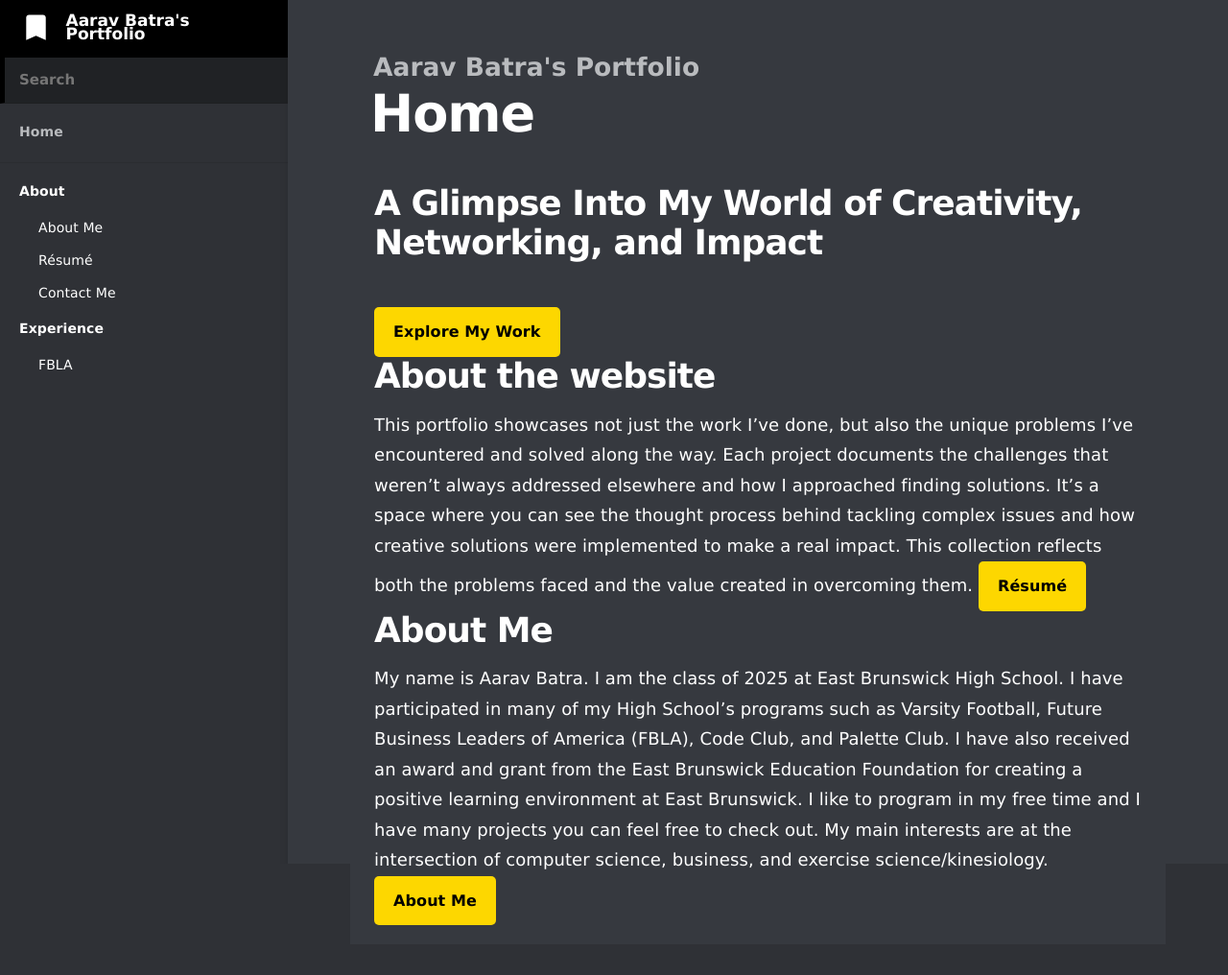
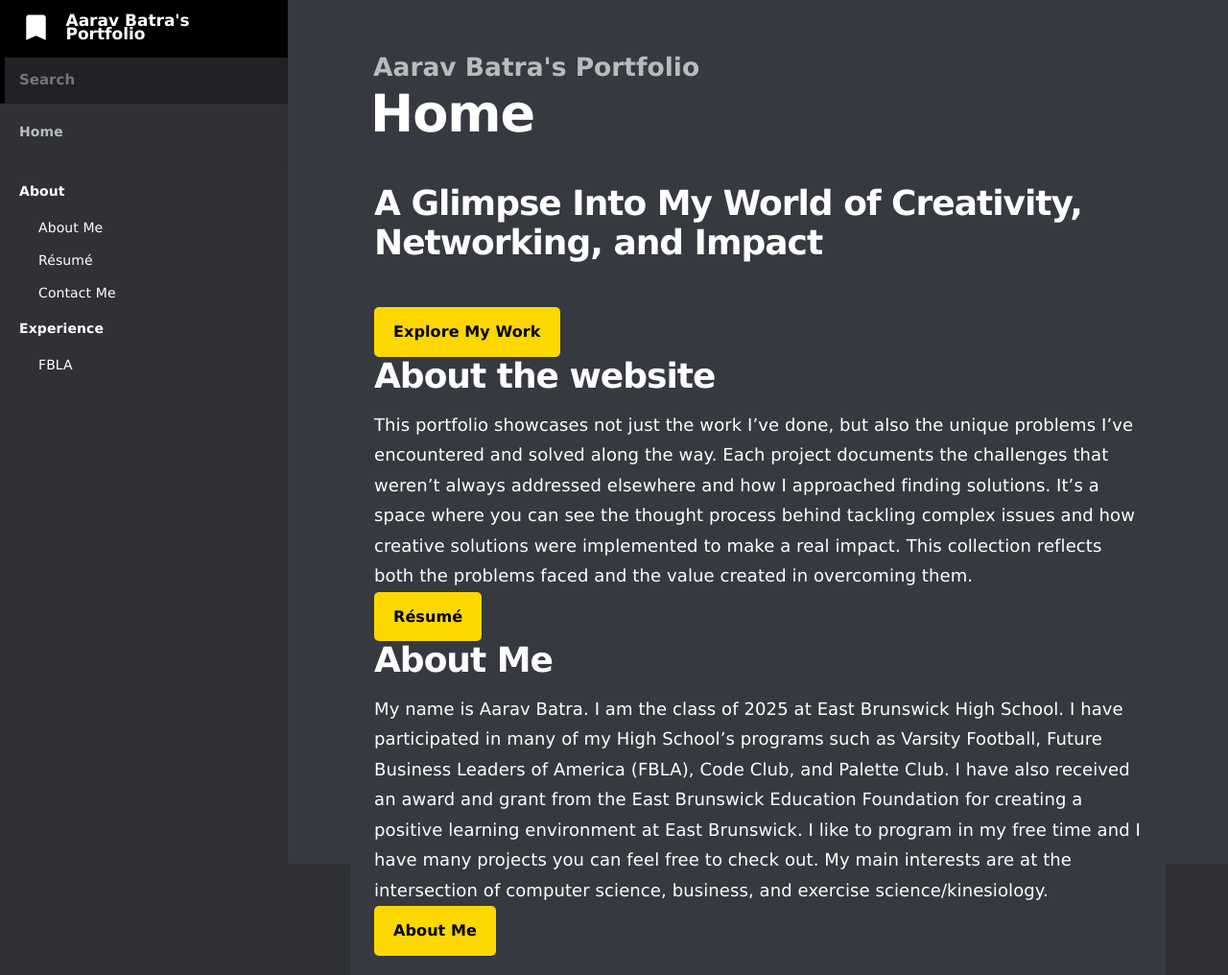
Before and after one commit to batra-aarav/www.aaravbatra.me, a Jekyll site: the page built from index.html, in a window 1280 px wide. Shown: the whole page at 96% size. Built offline with Jekyll 4.4.1, drawn with Linux system fonts in a browser that asks for light colours; before the commit the page ends 984 px from its top, so only the background shows below that.

Commit message:
fix breaks

```diff
--- a/index.html
+++ b/index.html
@@ -4,8 +4,8 @@
 <script defer src='https://static.cloudflareinsights.com/beacon.min.js' data-cf-beacon='{"token": "c7e52d40a1e444ccb2ca2872514944cc"}'></script>
 
 <h2>A Glimpse Into My World of Creativity, Networking, and Impact</h2>
+
 <br>
-
 <a href="aaravbatra.me/experience" style="display:inline-block; padding:10px 20px; background-color:#FDD700; color:black; text-align:center; border-radius:5px; text-decoration:none; font-size:16px; font-weight:bold;">Explore My Work</a>
 <br>
 
@@ -15,7 +15,8 @@
 It’s a space where you can see the thought process behind tackling complex issues and how creative solutions were implemented to make a real impact.
 This collection reflects both the problems faced and the value created in overcoming them.
 
-<a href="aaravbatra.me/about/contactme" style="display:inline-block; padding:10px 20px; background-color:#FDD700; color:black; text-align:center; border-radius:5px; text-decoration:none; font-size:16px; font-weight:bold;">Résumé</a>
+<br>
+<a href="aaravbatra.me/about/r%C3%A9sum%C3%A9" style="display:inline-block; padding:10px 20px; background-color:#FDD700; color:black; text-align:center; border-radius:5px; text-decoration:none; font-size:16px; font-weight:bold;">Résumé</a>
 <br>
 
 <h2>About Me</h2>
```
